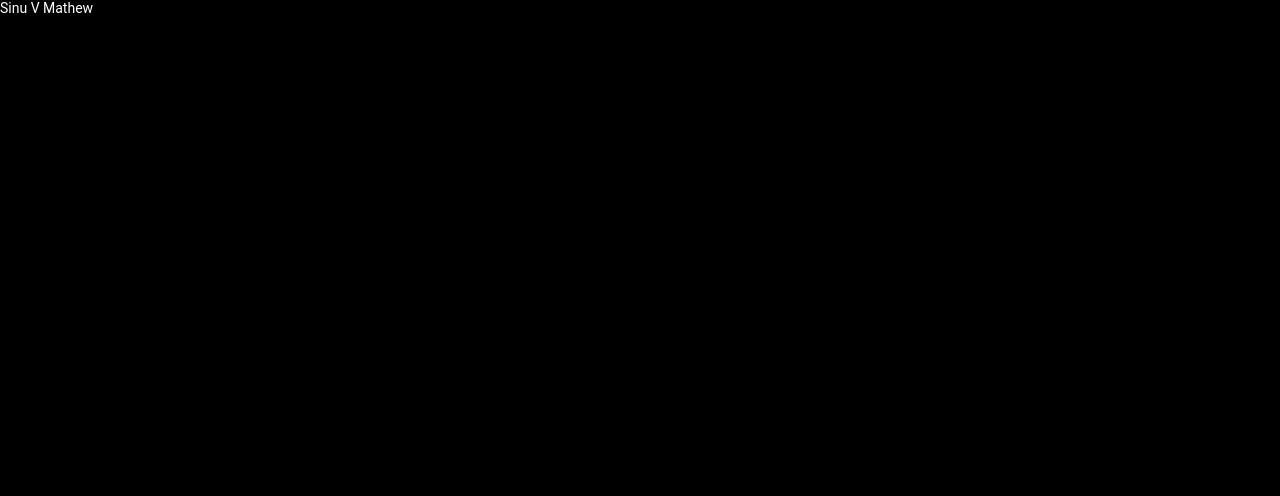
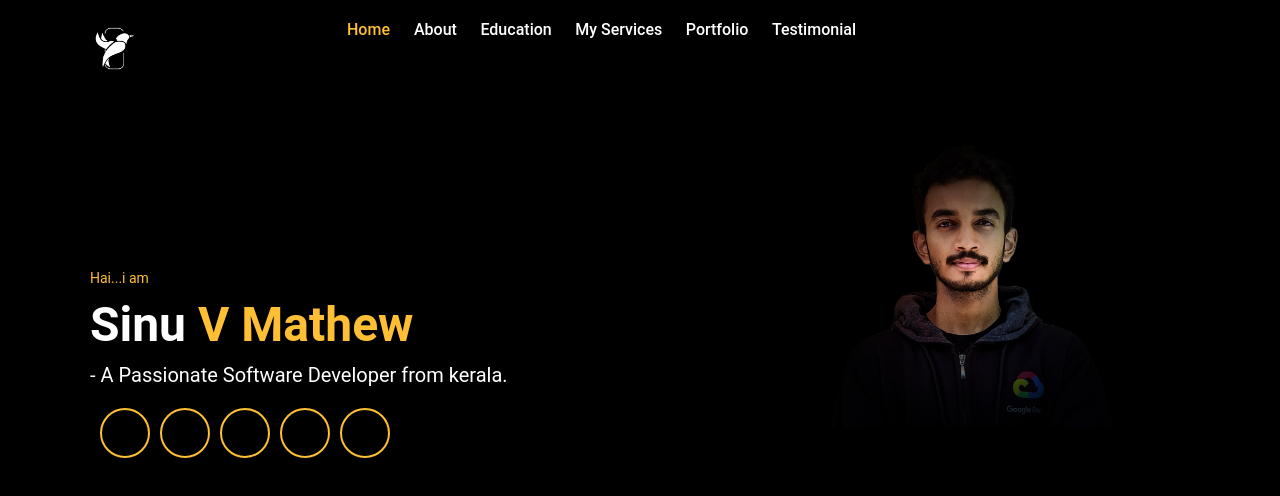
Before and after one commit to SINUVMATHEW/portfolio_assignment, a plain HTML site: page index.html in a window 1280 px wide. Drawn offline with Linux system fonts and the light colour scheme.

Commit message:
navigation bar and top banner added

```diff
--- a/index.html
+++ b/index.html
@@ -4,9 +4,58 @@
     <meta charset="UTF-8">
     <meta name="viewport" content="width=device-width, initial-scale=1.0">
     <title>Portfolio</title>
-    <link rel="stylesheet" href="portfolio_assignment\indexcss.css">
+    <link rel="stylesheet" href="indexcss.css">
 </head>
 <body>
-   Sinu V Mathew
+
+<div class="main-panel">
+    <div class="container">
+      <div class="width-33 logo">
+        <img src="assets\img\logo.png" alt="portfolio" width="40px" height="50px">
+      </div>
+      <div class="width-66">
+        <nav>
+          <a href="#">
+            <span class="span-col">Home</span>
+          </a>
+          <a href="#">About</a>
+          <a href="#">Education</a>
+          <a href="#">My Services</a>
+          <a href="#">Portfolio</a>
+          <a href="#">Testimonial</a>
+        </nav>
+      </div>
+    </div>
+
+
+<div class="container ">
+  <div class="width-50">
+    <div class="banner-section">
+      <span class="span-col">Hai...i am </span>
+      <h1>Sinu <span class="span-col">V Mathew</span>
+      </h1>
+      <h2>- A Passionate Software Developer from kerala.</h2>
+      <a href="#">
+        <i class="fa fa-facebook"></i>
+      </a>
+      <a href="#">
+        <i class="fa fa-twitter"></i>
+      </a>
+      <a href="#">
+        <i class="fa fa-linkedin"></i>
+      </a>
+      <a href="#">
+        <i class="fa fa-instagram"></i>
+      </a>
+      <a href="#">
+        <i class="fa fa-github"></i>
+      </a>
+    </div>
+  </div>
+  <div class="width-50">
+    <img src="assets\img\hero.jpg">
+  </div>
+</div>
+</div>
 </body>
 </html>
--- a/indexcss.css
+++ b/indexcss.css
@@ -25,3 +25,76 @@ html, body
 	width: 66%;
 	float: left;
 }
+
+
+.main-panel {
+	width: 100%;
+	float: left;
+	padding-top: 20px;
+	padding-bottom: 50px;
+	height: 100vh;
+}
+
+.logo {
+	width:40px;
+	height:50px ;
+
+}
+
+.span-col {
+	color: #ffbf35;
+}
+
+nav {
+	float: right;
+}
+
+nav a {
+	text-decoration: none;
+	font-size: 16px;
+	font-weight: 500;
+	margin-left: 20px;
+	color: white;
+}
+
+
+.width-50 {
+	float: left;
+	width: 50%;
+}
+.banner-section {
+	width: 100%;
+	float: left;
+	margin-top: 25vh;
+}
+.banner-section h1 {
+	font-size: 48px;
+	margin-top: 10px;
+	font-weight: bolder;
+}
+.banner-section h2 {
+	font-size: 20px;
+	line-height: 25px;
+	margin-top: 10px;
+	font-weight: 400;
+}
+.banner-section a {
+	float: left;
+	text-decoration: none;
+	font-size: 18px;
+	margin-top: 20px;
+	border-radius: 50%;
+	text-align: center;
+	border: 2px solid #ffbf35;
+	color: #ffbf35;
+	margin-left: 10px;
+	height: 50px;
+	width: 50px;
+	line-height: 50px;
+}
+
+.main-panel img {
+	margin-top: 10%;
+	width: 100%;
+	margin-left: 10%;
+}
```
Also changed, not shown: assets/img/hero.jpg (added), assets/img/logo.png (added), assets/img/overlay-bg.jpg (added), 1 other file.
